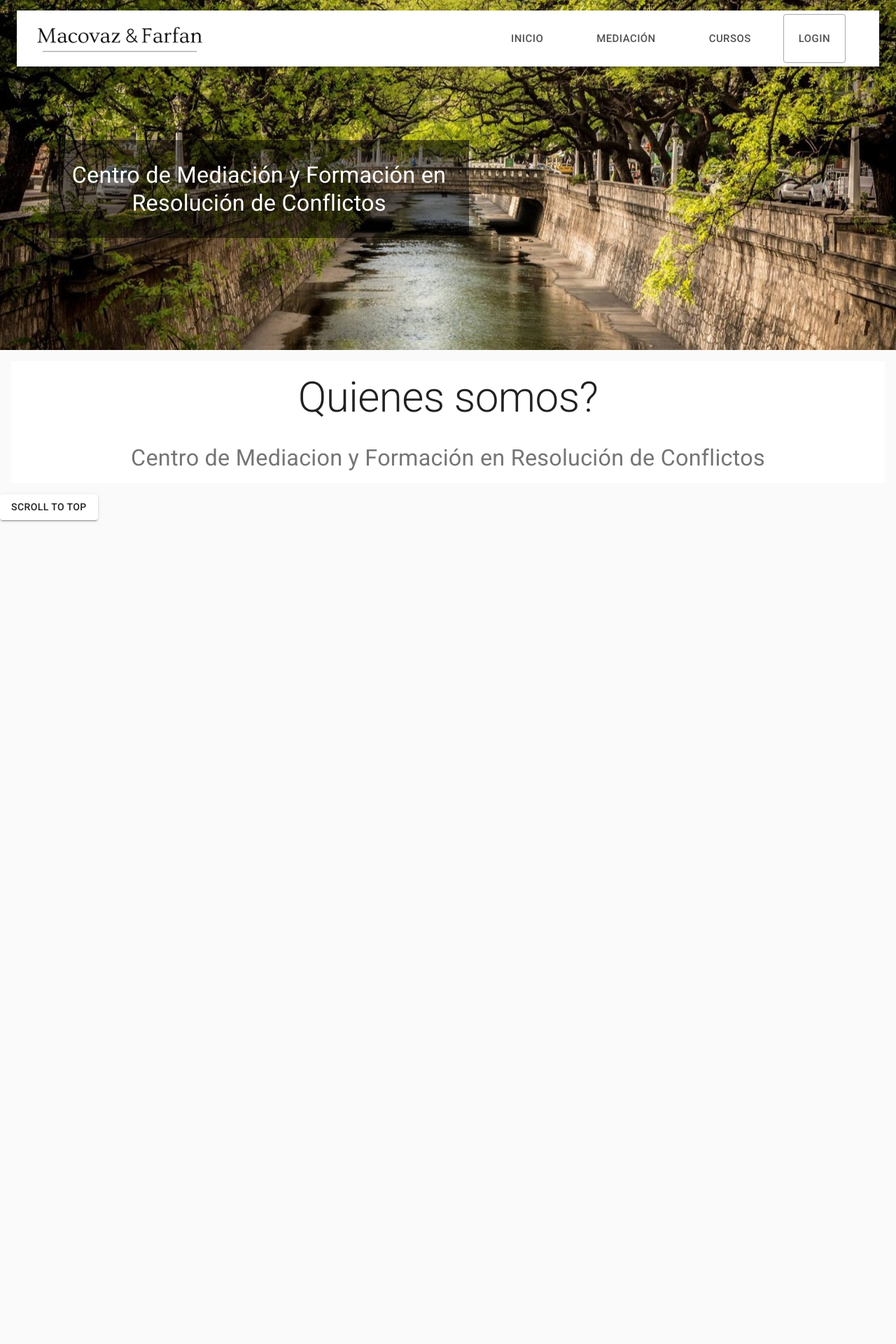
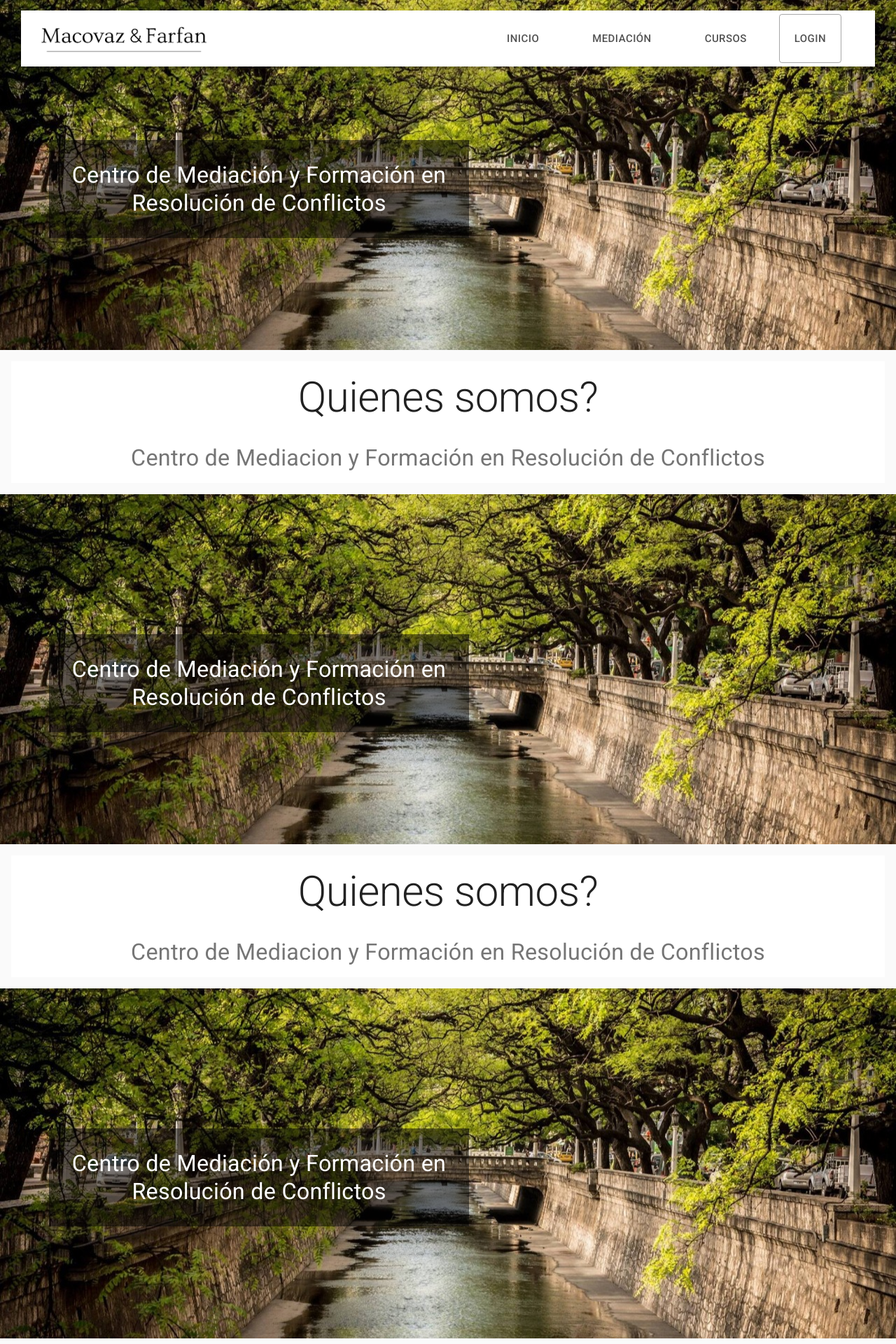
Before and after one commit to facundoolmedo/mediaronline, a React (Create React App) app: page / in a window 1280 px wide. Shown: the top 1920 px of the page at 70% size. Before the commit the page ends 800 px from the top, so only its background shows below. Built offline with nearby package versions, Linux system fonts and the light colour scheme.

Commit message:
HideOnScroll Fixed on Appbar

```diff
--- a/src/components/HideAppBar.jsx
+++ b/src/components/HideAppBar.jsx
@@ -53,36 +53,36 @@ const useStyles = makeStyles((theme) => ({
   },
   menuButton: {
     marginRight: theme.spacing(2),
-    height:70,
+    height: 70,
     paddingTop: "20px",
     paddingBottom: "20px",
-    paddingLeft:30,
-    paddingRight:30,
-
+    paddingLeft: 30,
+    paddingRight: 30,
   },
   logButton: {
     marginRight: theme.spacing(3),
-    height:70,
+    height: 70,
     paddingTop: "20px",
     paddingBottom: "20px",
-
   },
   title: {
     flexGrow: 1,
-    paddingTop:5,
+    paddingTop: 5,
   },
   offset: theme.mixins.toolbar,
   appBar: {
+    width: "calc(100% - 60px)",
     height: "auto",
     paddingTop: "5px",
     paddingBottom: "5px",
-    marginTop:15,
+    marginTop: 15,
+    marginRight: 30,
     backgroundColor: "#FFFFFF",
   },
-  logo:{
-    width:250,
+  logo: {
+    width: 250,
     cursor: "pointer",
-  }
+  },
 }));
 
 export default function HideAppBar(props) {
@@ -92,11 +92,7 @@ export default function HideAppBar(props) {
     <React.Fragment>
       <CssBaseline />
       <HideOnScroll {...props}>
-        <AppBar
-          position="static"
-          className={classes.appBar}
-          color="primary"
-        >
+        <AppBar position="fixed" className={classes.appBar} color="primary">
           <Toolbar>
             <Hidden smUp>
               <IconButton
@@ -115,7 +111,12 @@ export default function HideAppBar(props) {
               className={classes.title}
               onClick={() => scroll.scrollToTop()}
             >
-              <img className={classes.logo} src={logo} alt="logo" onClick={() => scroll.scrollToTop()}/>
+              <img
+                className={classes.logo}
+                src={logo}
+                alt="logo"
+                onClick={() => scroll.scrollToTop()}
+              />
             </Typography>
 
             <Hidden xsDown>
--- a/src/components/rutas/HomePage.jsx
+++ b/src/components/rutas/HomePage.jsx
@@ -35,12 +35,17 @@ const Home = () => {
         {/* <Banner2 /> */}
         <Banner3 />
         {/* <Banner4 /> */}
-
-      <section id="section1">
-        <Button variant="contained" color="secondary">
-          Scroll to Top
-        </Button>
-      </section>
+        <Banner titulo="Centro de Mediación y Formación en Resolución de Conflictos" />
+        {/* <Banner2 /> */}
+        <Banner3 />
+        <Banner titulo="Centro de Mediación y Formación en Resolución de Conflictos" />
+        {/* <Banner2 /> */}
+        <Banner3 />
+        <section id="section1">
+          <Button variant="contained" color="secondary">
+            Scroll to Top
+          </Button>
+        </section>
       </Container>
     </Fragment>
   );
```
